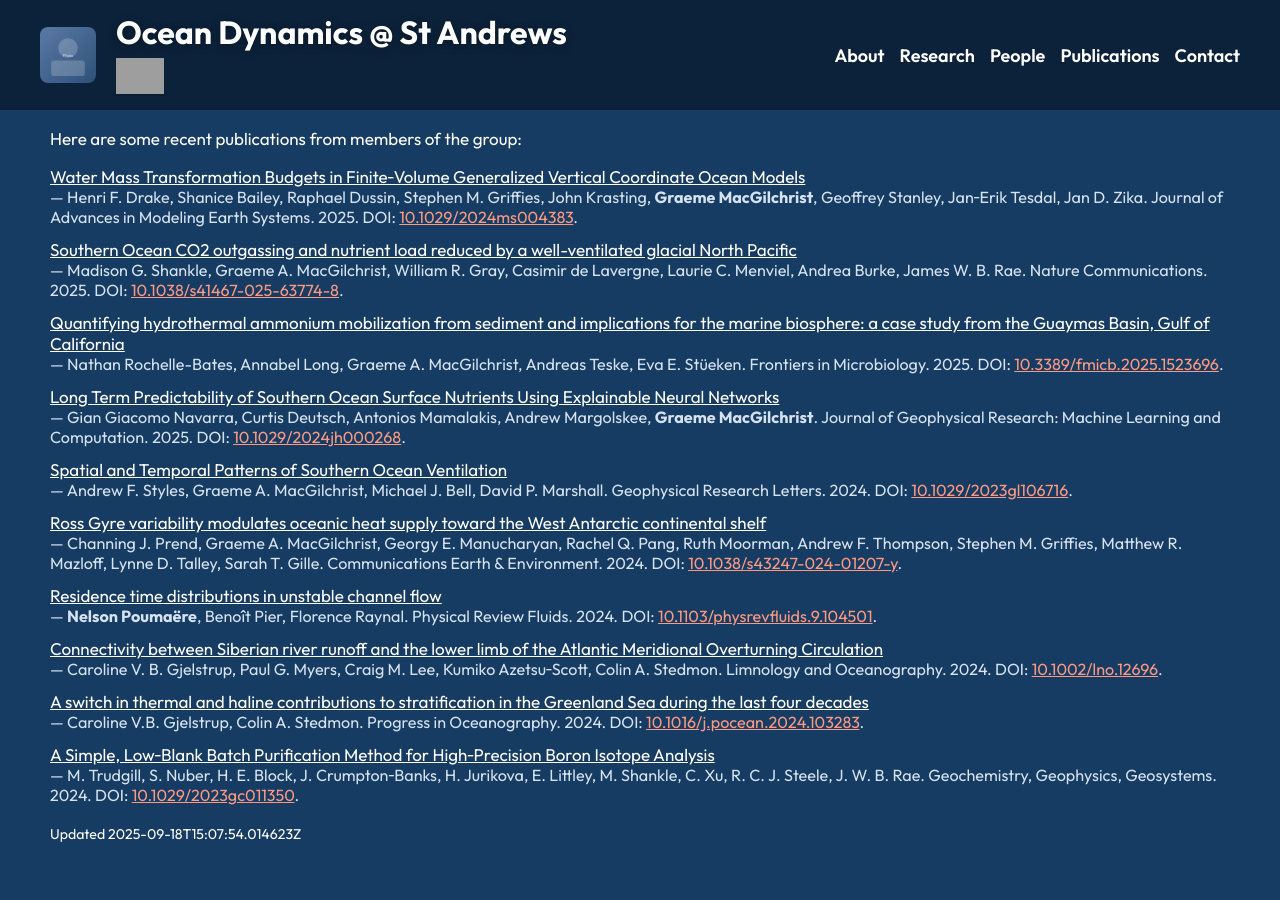
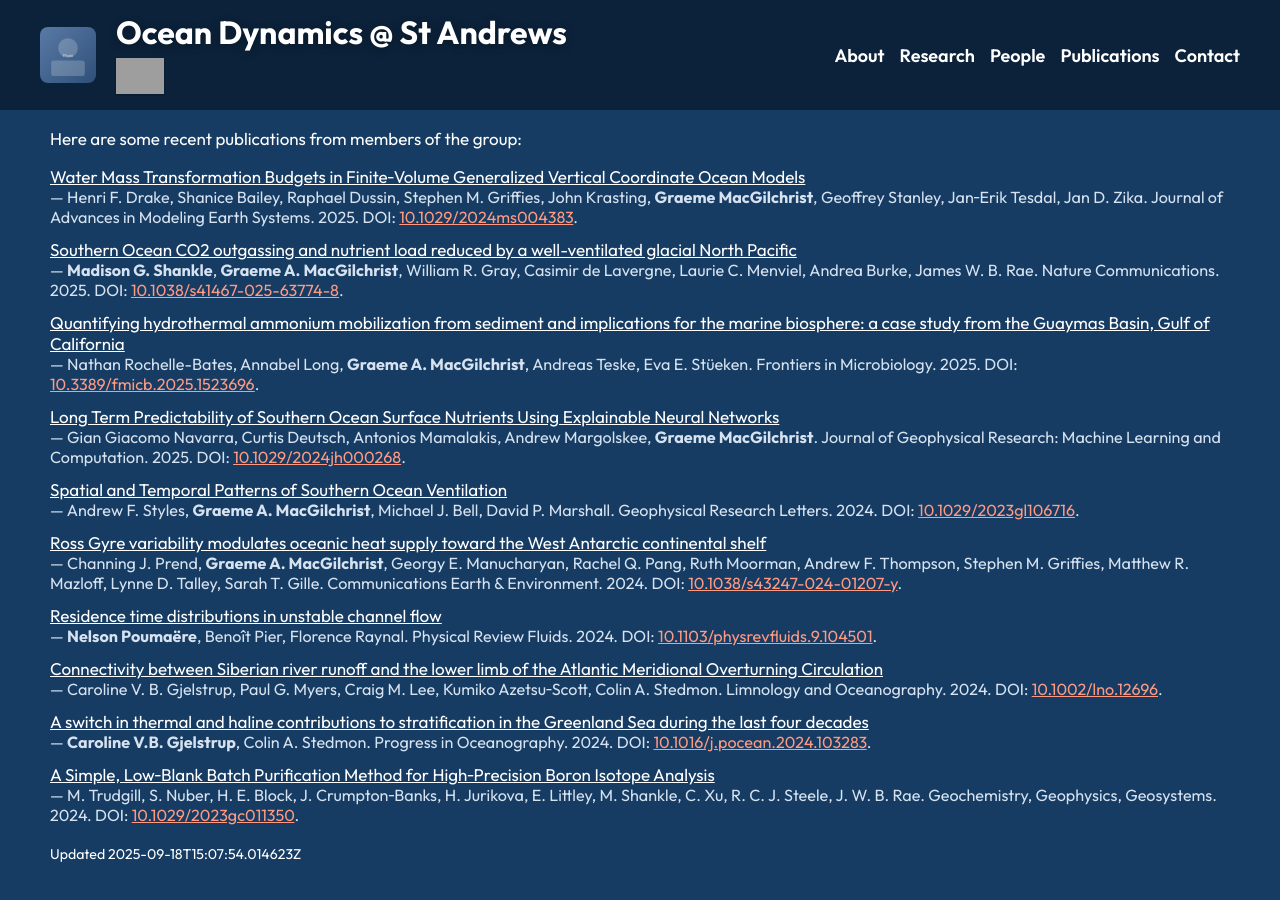
Before and after one commit to ODyn-StAndrews/ODyn-StAndrews.github.io, a Jekyll site: the page built from index.html, in a window 1280 px wide and 900 px high, scrolled down 3951 px. Built offline with Jekyll 4.4.1, drawn with Linux system fonts in a browser that asks for light colours; grey boxes are pictures that could not be loaded.

Commit message:
Publications: support author alias matching for highlighting via members.yml aliases; exact, case-insensitive compare

```diff
--- a/_includes/publication_item.html
+++ b/_includes/publication_item.html
@@ -7,8 +7,23 @@
     {% if include.authors_list %}
       —
       {% for a in include.authors_list %}
-        {% assign matches = site.data.members.current | where: 'name', a %}
-        {% if matches and matches.size > 0 %}<strong>{{ a }}</strong>{% else %}{{ a }}{% endif %}{% if forloop.last %}.{% else %}, {% endif %}
+        {% assign author_lc = a | downcase | strip %}
+        {% assign is_member = false %}
+        {% for m in site.data.members.current %}
+          {% assign name_lc = m.name | downcase | strip %}
+          {% if author_lc == name_lc %}
+            {% assign is_member = true %}
+          {% endif %}
+          {% if m.aliases %}
+            {% for alias in m.aliases %}
+              {% assign alias_lc = alias | downcase | strip %}
+              {% if author_lc == alias_lc %}
+                {% assign is_member = true %}
+              {% endif %}
+            {% endfor %}
+          {% endif %}
+        {% endfor %}
+        {% if is_member %}<strong>{{ a }}</strong>{% else %}{{ a }}{% endif %}{% if forloop.last %}.{% else %}, {% endif %}
       {% endfor %}
     {% elsif authors %}
       — {{ authors }}.
```
Also changed, not shown: _data/members.yml (+8 -0 lines).
